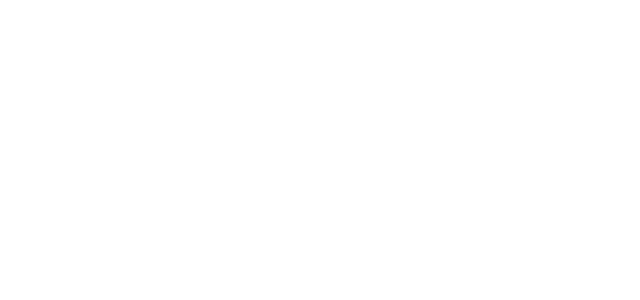
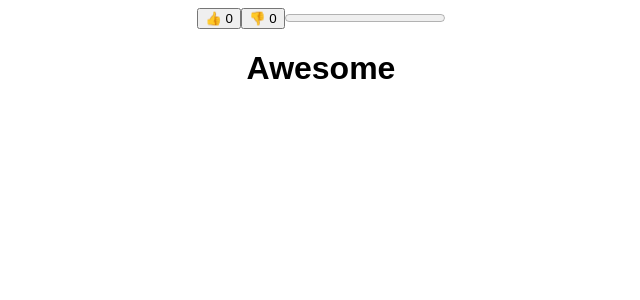
Before and after one commit to muthu4098/my-app, a React (Vite) app: page / in a window 1280 px wide. Shown: the top 300 px of the page, without its empty margins (319-959 px from the left). Built offline with nearby package versions, Linux system fonts and the light colour scheme.

Commit message:
progress task done

```diff
--- a/src/App.jsx
+++ b/src/App.jsx
@@ -2,7 +2,6 @@
 import { MovieList } from "./MovieList";
 import "./styles.css";
 import { UserList } from "./UserList";
-
 
 //Component
 export default function App() {
@@ -10,7 +9,7 @@
     <div className="App">
        {/* <UserList />  */}
       {/* <MovieList /> */}
-      {/* <Counter /> */}
+      <Counter />
     </div>
   );
 }
--- a/src/Counter.jsx
+++ b/src/Counter.jsx
@@ -2,8 +2,9 @@
 
 export function
 Counter() {
-  const [like, setLike] = useState(10);
-  const [disLike, setLike1] = useState(10);
+  const [like, setLike] = useState(0);
+  const [disLike, setLike1] = useState(0);
+
 
 
   // Dislike
@@ -12,7 +13,10 @@
       <button onClick={() => setLike(like + 1)}>👍 {like}</button>
 
       <button onClick={() => setLike1(disLike + 1)}>👎 {disLike}</button>
-      <progress max={like + disLike} value={like}></progress>
+      <progress max={like + disLike} value={like} ></progress>
+      {/* conditional Rendering */}
+      {like-disLike>10 ? <h1>Awesome</h1> :<h1></h1>}
+      {like>=disLike-10 ? <h1>Awesome</h1> :<h1></h1>}
 
     </div>
   );
```
